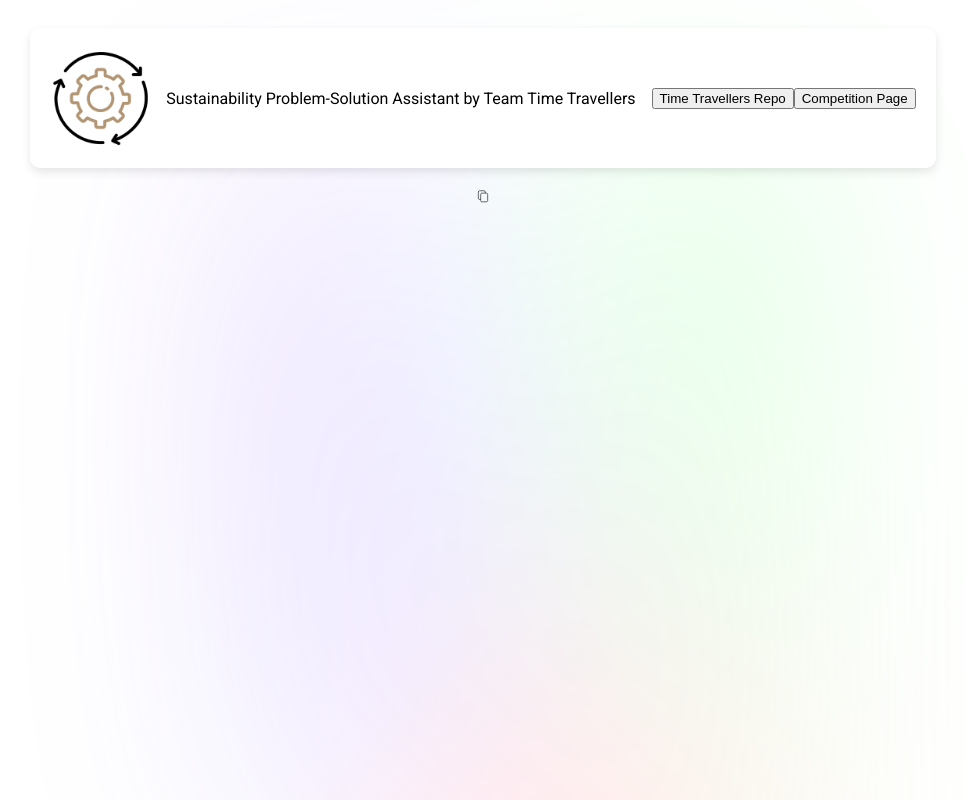
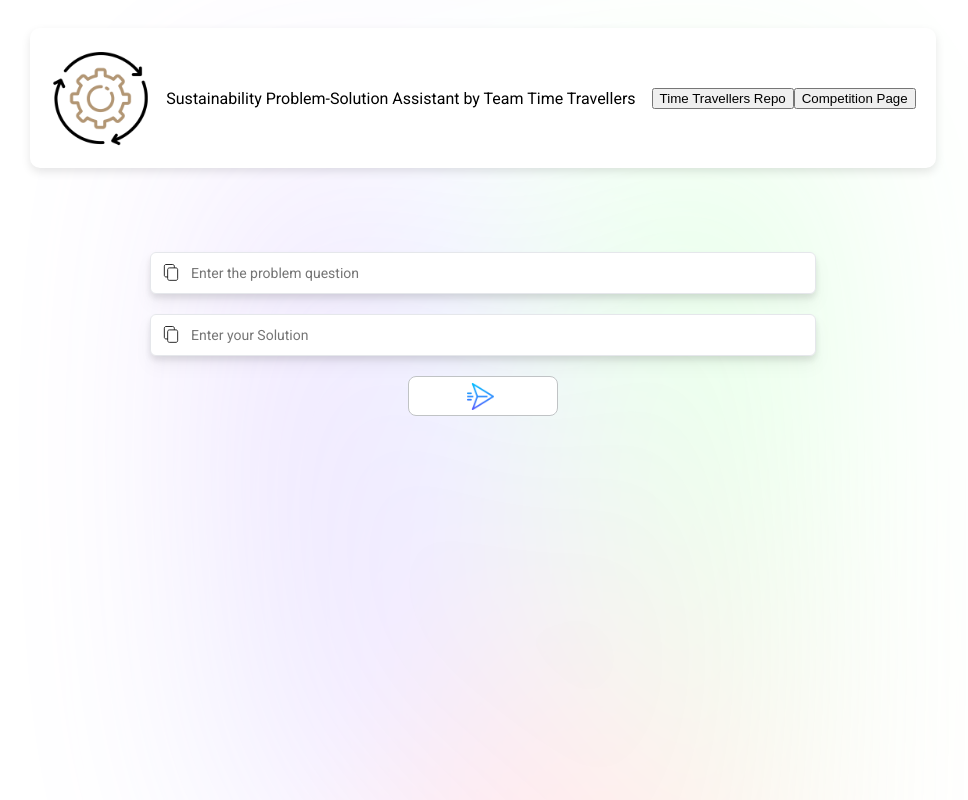
Before and after one commit to ThunderRoar/AI-EarthHack, a React (Vite) app in the folder frontend/: page / in a window 1280 px wide. Shown: the whole page, without its empty margins (157-1125 px from the left). Built offline with nearby package versions, Linux system fonts and the light colour scheme.

Commit message:
finished with eval panel display

```diff
--- a/frontend/src/assets/index.js
+++ b/frontend/src/assets/index.js
@@ -2,10 +2,12 @@ import copyIcon from './copy.svg'
 import loading from './loader.gif'
 import checkIcon from './tick.svg'
 import temp_logo from './temp_logo.png'
+import sendIcon from './send.png'
 
 export {
     copyIcon,
     loading,
     checkIcon,
-    temp_logo
+    temp_logo,
+    sendIcon
 }
--- a/frontend/src/components/EvalPanel.css
+++ b/frontend/src/components/EvalPanel.css
@@ -14,15 +14,106 @@
 .interactive {
     position: relative;
     display: flex;
+    flex-direction: column;
+    flex: 1;
     justify-content: center;
     align-items: center;
+    width: 100%;
 }
 
-.copyicon-css {
+.copyIcon1-css {
     position: absolute;
-    left: 0;
-    margin-top: 8px;
-    margin-bottom: 8px;
-    margin-left: 12px;
+    top: 0;
+    margin-top: 10px;
+    margin-left: -625px;
     width: 20px;
+    z-index: 11;
 }
+
+.copyIcon2-css {
+    position: absolute;
+    margin-left: -625px;
+    width: 20px;
+    z-index: 11;
+}
+
+/* .input-box {
+    height: 190px;
+} */
+
+.problem-input,
+.soln-input {
+    width: 100%;
+    border: 1px solid #e5e7eb;
+    border-radius: 6px;
+    background-color: white;
+    padding-top: 10px;
+    padding-bottom: 10px;
+    padding-left: 40px;
+    padding-right: 48px;
+    font-size:  14px;
+    font-family: Roboto, Arial;
+    line-height: 20px;
+    filter: drop-shadow(0 10px 8px rgb(0 0 0 / 0.04)) drop-shadow(0 4px 3px rgb(0 0 0 / 0.1));
+    margin-bottom: 20px;
+}
+
+
+.problem-input:focus,
+.soln-input:focus {
+    border-color: #000000;
+    outline: none;
+  }
+
+/* .submit_button {
+    position: absolute;
+    bottom: 0;
+    width: 100px;
+    align-items: center;
+    justify-self: center;
+    padding: 5px;
+    border: 1px solid #e5e7eb;
+    border-radius: 6px;
+    font-family: sans-serif;
+    font-size: 20px;
+    margin-bottom: -50px;
+}
+
+.submit_button:hover {
+    border-color: #4b5563;
+    color: #4b5563;
+}
+
+.send-icon {
+    width: 30px;
+} */
+
+.submit_button {
+    position: relative;
+    bottom: 0;
+    width: 150px;
+    height: 40px;
+    display: flex;
+    align-items: center;
+    justify-content: center;
+    padding: 10px 15px;
+    border: 1px solid #c0c3c5;
+    border-radius: 8px;
+    font-family: 'sans-serif';
+    font-size: 16px; /* Adjusted the font size for better readability */
+    background-color: #ffffff;
+    color: #4b5563;
+    cursor: pointer;
+    transition: all 0.3s ease;
+}
+
+.submit_button:hover {
+    background-color: #e8f2ff;
+    border-color: rgb(139, 171, 252);
+    color: #ffffff;
+}
+
+.send-icon {
+    width: 27px;
+    margin-right: 5px;
+}
--- a/frontend/src/components/EvalPanel.jsx
+++ b/frontend/src/components/EvalPanel.jsx
@@ -1,6 +1,7 @@
 import React from 'react';
 import { useState, useEffect } from 'react';
-import { loading, checkIcon, copyIcon } from '../assets';
+import { loading, checkIcon, copyIcon, sendIcon } from '../assets';
+import './EvalPanel.css';
 
 const EvalPanel = () => {
   return (
@@ -9,11 +10,37 @@ const EvalPanel = () => {
         <form
         className="interactive"
         onSubmit={() => {}}>
-          <div className='copyicon-css'>
-            <img className="copyicon" src={copyIcon} alt='copy-icon'/>
-          </div>
+          {/* <div className='input-box'> */}
+            <img className="copyIcon1-css" src={copyIcon} alt="copy" />
+
+            <input
+            type="text"
+            value=""
+            placeholder='Enter the problem question'
+            onChange={() => {}}
+            required
+            className='problem-input'/>
+
+            <img className="copyIcon2-css" src={copyIcon} alt="copy" />
+
+            <input
+            type="text"
+            value=""
+            placeholder='Enter your Solution'
+            onChange={() => {}}
+            required
+            className='soln-input'/>
+          {/* </div> */}
+
+          <button type='submit' className='submit_button'>
+            <img className="send-icon" src={sendIcon} alt="" />
+          </button>
+
+
         </form>
       </div>
+
+      {/* Display resukts from the user input */}
     </section>
   );
 }
```
Also changed, not shown: frontend/src/assets/send.png (added).
